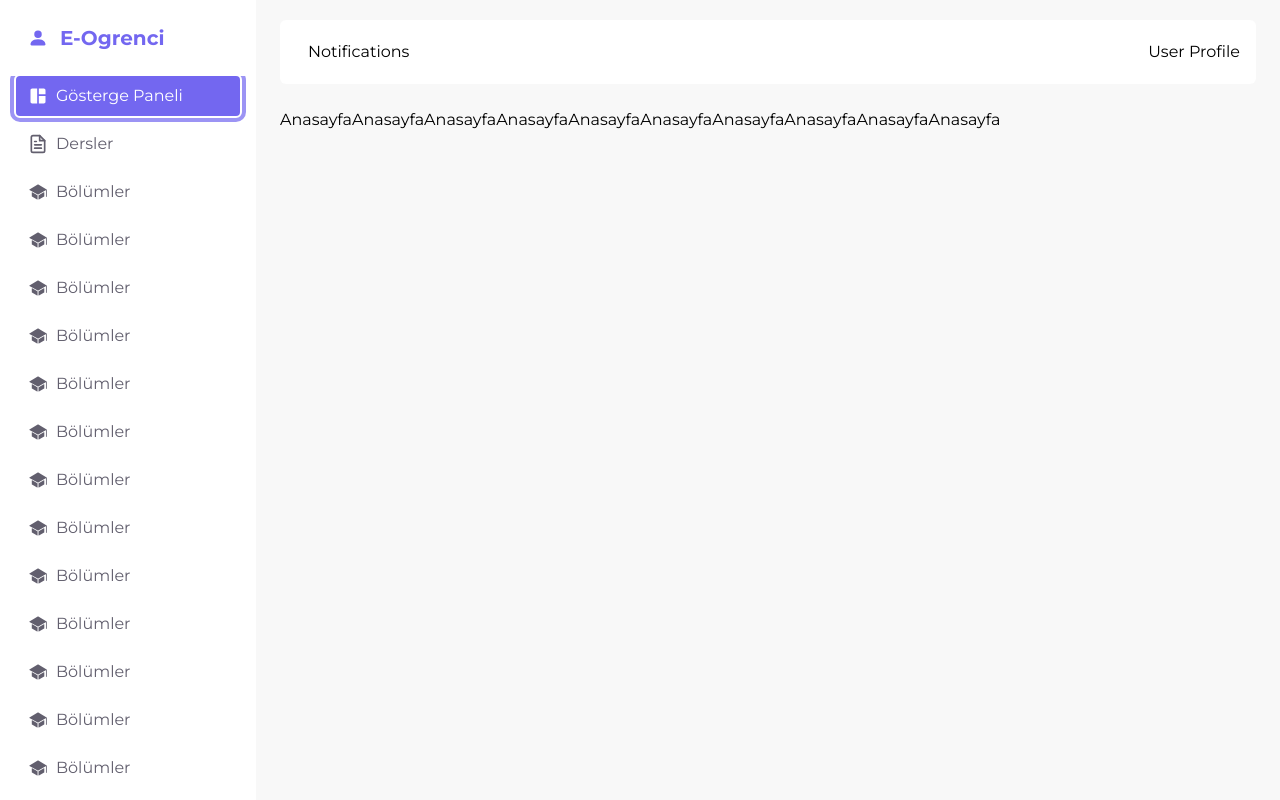
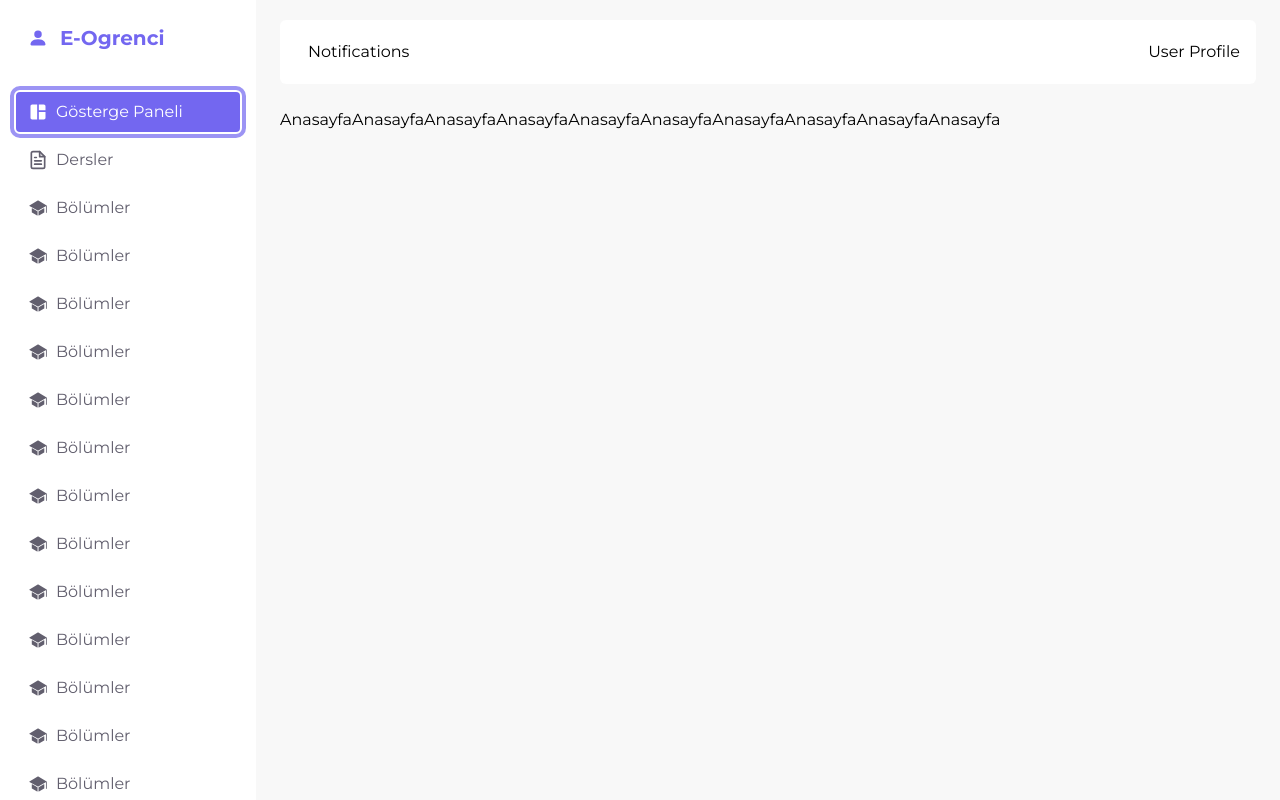
Before and after one commit to caneral/eogrenci.adminpanel, a React (Create React App) app: page / in a window 1280 px wide. Built offline with nearby package versions, Linux system fonts and the light colour scheme.

Commit message:
padding fixed

```diff
--- a/src/@core/components/sidebar/index.js
+++ b/src/@core/components/sidebar/index.js
@@ -67,7 +67,7 @@ const Sidebar = () => {
           <IoCloseSharp size={20} />
         </button>
       </div>
-      <SimpleBar className="h-screen px-4 pb-4">
+      <SimpleBar className="h-screen px-4 py-4">
         <ul>
           {pages.map((item, index) => {
             return (
```
